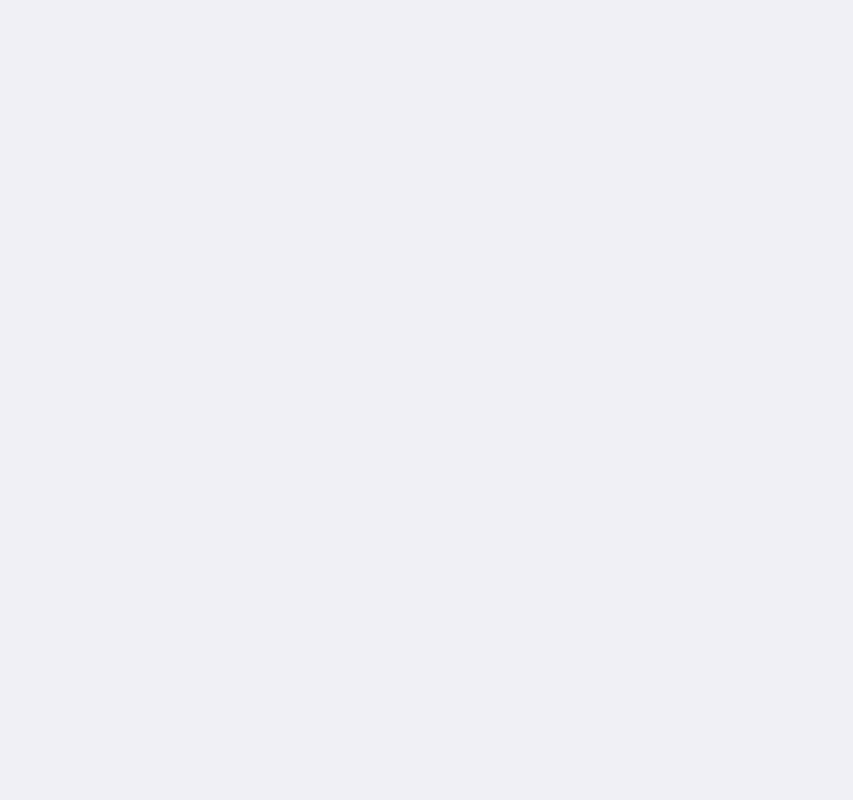
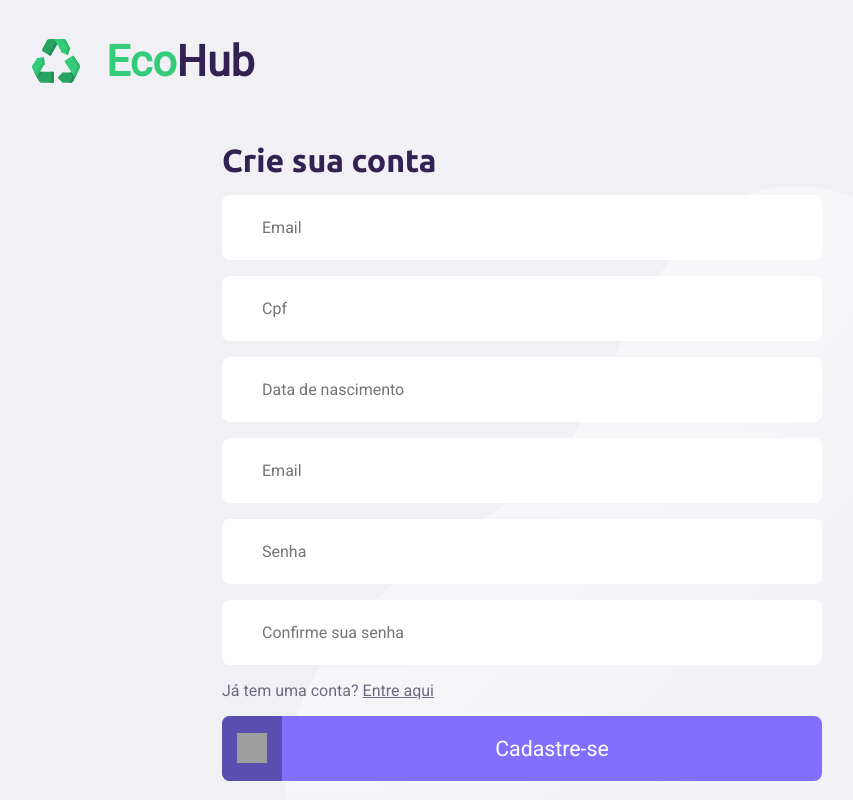
Before and after one commit to KevinAlvss/EcoHub, a React (Create React App) app: page /register in a window 1280 px wide. Before the commit this address had no page. Shown: the whole page, without its empty margins (118-971 px from the left). Built offline with nearby package versions, Linux system fonts and the light colour scheme; grey boxes are pictures that could not be loaded.

Commit message:
Feat: Tela de login/cadastro

```diff
--- a/src/App.tsx
+++ b/src/App.tsx
@@ -1,16 +1,24 @@
 import { BrowserRouter, Route, Routes } from "react-router-dom";
 import "./styles/global.css";
-import { Home, SearchEcoHub, ExploreMap } from "./pages";
-import { LandingPage } from "./pages";
+import {
+  Home,
+  SearchEcoHub,
+  ExploreMap,
+  LandingPage,
+  Login,
+  Register,
+} from "./pages";
 
 function App() {
   return (
     <BrowserRouter>
       <Routes>
-        <Route path="/" element={<Home />} />
+        <Route path="/" element={<LandingPage />} />
         <Route path="/search" element={<SearchEcoHub />} />
         <Route path="/view-hubs" element={<ExploreMap />} />
-        <Route path="/inicio" element={<LandingPage />}/>
+        <Route path="/login" element={<Login />} />
+        <Route path="/register" element={<Register />} />
+        <Route path="/components" element={<Home />} />
       </Routes>
     </BrowserRouter>
   );
--- a/src/components/ButtonWithIcon/index.tsx
+++ b/src/components/ButtonWithIcon/index.tsx
@@ -2,11 +2,12 @@ import { DefaultButton, ImageContainer, TextContainer } from "./styles";
 
 interface Props extends React.HTMLAttributes<HTMLButtonElement> {
   img: string;
+  width?: string | undefined;
 }
 
 export function ButtonWithIcon(props : Props) {
   return (
-    <DefaultButton {...props}>
+    <DefaultButton {...props} width={props.width}>
       <ImageContainer>
         <img src={props.img} alt="button-icon"/>
       </ImageContainer>
--- a/src/components/ButtonWithIcon/styles.ts
+++ b/src/components/ButtonWithIcon/styles.ts
@@ -11,7 +11,6 @@ export const DefaultButton = styled.button<ButtonWithoutIconProps>`
   border-radius: 8px;
   font-size: 16pt;
   width: ${(props) => (props.width ? props.width : "300px")};
-  text-transform: capitalize;
   display: flex;
   align-items: center;
   height: var(--button-height);
--- a/src/pages/LandingPage/index.tsx
+++ b/src/pages/LandingPage/index.tsx
@@ -1,20 +1,17 @@
+import { ButtonWithIcon, Container, Header } from "../../components";
+import location from "../../images/location.svg";
+import people from "../../images/people.svg";
+import login from "../../images/login-icon.svg";
+import background from "../../images/Background.svg";
 import {
-    ButtonGreen,
-    ButtonRed,
-    ButtonRedirection,
-    ButtonWithIcon,
-    ButtonWithoutIcon,
-    Container,
-    Header,
-    InputDefault,
-    InputSelect,
-} from "../../components";
-import location from "../../images/location.svg";
-import pessoas from "../../images/Pessoas.svg";
-import login from "../../images/Login.svg";
-import background from "../../images/Background.svg";
-import { Page, LeftSide, RightSide, TextContainer, ButtonContainer, ImgPessoas, BackgroundPessoas } from './style';
-
+  Page,
+  LeftSide,
+  RightSide,
+  TextContainer,
+  ButtonContainer,
+  ImgPerson,
+  BackgroundPessoas,
+} from "./style";
 
 export function LandingPage() {
   return (
@@ -24,18 +21,25 @@ export function LandingPage() {
         <LeftSide>
           <TextContainer>
             <h1>Seu mapa de coleta de resíduos.</h1>
-                    <h3>Ajudamos pessoas a encontrarem pontos de coleta de forma eficiente.</h3>
+            <p>
+              Ajudamos pessoas a encontrarem pontos de coleta de forma
+              eficiente.
+            </p>
           </TextContainer>
           <ButtonContainer>
-                    <ButtonWithIcon img={location}> Encontrar ponto de coleta </ButtonWithIcon>
-                    <ButtonWithIcon img={login}> Cadastre um ponto de coleta </ButtonWithIcon>
+            <ButtonWithIcon img={location} width="450px">
+              Encontrar ponto de coleta
+            </ButtonWithIcon>
+            <ButtonWithIcon img={login} width="450px">
+              Cadastre um ponto de coleta
+            </ButtonWithIcon>
           </ButtonContainer>
         </LeftSide>
         <RightSide>
-                <ImgPessoas src={pessoas}></ImgPessoas>
+          <ImgPerson src={people}></ImgPerson>
           <BackgroundPessoas src={background}></BackgroundPessoas>
         </RightSide>
       </Page>
     </Container>
-    )
+  );
 }
--- a/src/pages/LandingPage/style.ts
+++ b/src/pages/LandingPage/style.ts
@@ -3,35 +3,49 @@ import styled from "styled-components";
 export const Page = styled.div`
   display: flex;
   padding-top: 20vh;
-`
+  flex: 1;
+`;
+
 export const LeftSide = styled.div`
   display: flex;
   width: 50vw;
   flex-direction: column;
   padding-left: 150px;
-`
+`;
+
 export const RightSide = styled.div`
   display: flex;
   width: 50vw;
   flex-direction: column;
-`
+`;
+
 export const TextContainer = styled.div`
   display: flex;
   flex-direction: column;
   gap: 3vh;
   margin-bottom: 5vh;
-`
+
+  > h1 {
+    font-size: 54px;
+  }
+  > p {
+    font-size: 24px;
+  }
+`;
+
 export const ButtonContainer = styled.div`
   display: flex;
   flex-direction: column;
   gap: 3vh;
   margin-bottom: 5vh;
-`
-export const ImgPessoas = styled.img`
+`;
+
+export const ImgPerson = styled.img`
   height: 60vh;
   z-index: 2;
-`
+`;
+
 export const BackgroundPessoas = styled.img`
   position: absolute;
   z-index: 1;
-`
+`;
--- a/src/pages/home/index.tsx
+++ b/src/pages/home/index.tsx
@@ -16,7 +16,7 @@ export function Home() {
   return (
     <Container>
       <Header />
-      <ButtonWithIcon img={logo}> teste </ButtonWithIcon>
+      <ButtonWithIcon width={"1000px"} img={logo}> teste </ButtonWithIcon>
       <br />
       <ButtonWithoutIcon width="1000px"> teste </ButtonWithoutIcon>
       <br />
--- a/src/pages/index.ts
+++ b/src/pages/index.ts
@@ -1,4 +1,6 @@
 export { Home } from "../pages/home/index"
 export { SearchEcoHub } from "../pages/searchHub/index"
 export { ExploreMap } from "../pages/exploreMap/index"
-export { LandingPage } from "../pages/LandingPage/index"
+export { LandingPage } from "./landingPage/index"
+export { Login } from "./login/index"
+export { Register } from "./register/index"
--- /dev/null
+++ b/src/pages/login/index.tsx
@@ -0,0 +1,30 @@
+import { Link } from "react-router-dom";
+import {
+  ButtonWithIcon,
+  Container,
+  Header,
+  InputDefault,
+} from "../../components";
+import arrow from "../../images/arrow-right.svg";
+import { Page, LoginContainer, InputContainer } from "./style";
+
+export function Login() {
+  return (
+    <Container>
+      <Header />
+      <Page>
+        <LoginContainer>
+          <h1>Entre na sua conta</h1>
+          <InputContainer>
+            <InputDefault placeholder="Email" />
+            <InputDefault placeholder="Senha" type="password" />
+            <p>
+              Não tem uma conta? <Link to="/register"> Crie uma</Link>
+            </p>
+          </InputContainer>
+          <ButtonWithIcon img={arrow} width="100%"> Entrar </ButtonWithIcon>
+        </LoginContainer>
+      </Page>
+    </Container>
+  );
+}
--- /dev/null
+++ b/src/pages/login/style.ts
@@ -0,0 +1,27 @@
+import styled from "styled-components";
+import bubble from "../../images/bubble-background-3.svg";
+
+export const Page = styled.div`
+  display: flex;
+  width: 100vw;
+  flex: 1;
+  justify-content: center;
+  align-items: center;
+
+  background-image: url(${bubble});
+  background-repeat: no-repeat;
+  background-position: bottom right;
+`;
+
+export const LoginContainer = styled.div`
+  display: flex;
+  flex-direction: column;
+  gap: 16px;
+  min-width: 20vw;
+`;
+
+export const InputContainer = styled.div`
+  display: flex;
+  flex-direction: column;
+  gap: 16px;
+`;
--- /dev/null
+++ b/src/pages/register/index.tsx
@@ -0,0 +1,36 @@
+import { Link } from "react-router-dom";
+import {
+  ButtonWithIcon,
+  Container,
+  Header,
+  InputDefault,
+} from "../../components";
+import arrow from "../../images/arrow-right.svg";
+import { Page, LoginContainer, InputContainer } from "./style";
+
+export function Register() {
+  return (
+    <Container>
+      <Header />
+      <Page>
+        <LoginContainer>
+          <h1>Crie sua conta</h1>
+          <InputContainer>
+            <InputDefault placeholder="Email" />
+            <InputDefault placeholder="Cpf" />
+            <InputDefault placeholder="Data de nascimento" />
+            <InputDefault placeholder="Email" />
+            <InputDefault placeholder="Senha" type="password" />
+            <InputDefault placeholder="Confirme sua senha" type="password" />
+            <p>
+              Já tem uma conta? <Link to="/login">Entre aqui</Link>
+            </p>
+          </InputContainer>
+          <ButtonWithIcon img={arrow} width="100%">
+            Cadastre-se
+          </ButtonWithIcon>
+        </LoginContainer>
+      </Page>
+    </Container>
+  );
+}
--- /dev/null
+++ b/src/pages/register/style.ts
@@ -0,0 +1,27 @@
+import styled from "styled-components";
+import bubble from "../../images/bubble-background-3.svg";
+
+export const Page = styled.div`
+  display: flex;
+  width: 100vw;
+  flex: 1;
+  justify-content: center;
+  align-items: center;
+
+  background-image: url(${bubble});
+  background-repeat: no-repeat;
+  background-position: bottom right;
+`;
+
+export const LoginContainer = styled.div`
+  display: flex;
+  flex-direction: column;
+  gap: 16px;
+  min-width: 20vw;
+`;
+
+export const InputContainer = styled.div`
+  display: flex;
+  flex-direction: column;
+  gap: 16px;
+`;
--- a/src/styles/global.css
+++ b/src/styles/global.css
@@ -46,3 +46,7 @@ button:hover {
   opacity: 0.9;
   transition: 0.3s;
 }
+
+a{
+  color: unset;
+}
```
Also changed, not shown: src/images/Login.svg (deleted), src/images/Pessoas.svg (deleted). Lines whose indentation alone changed are shown as unchanged.
